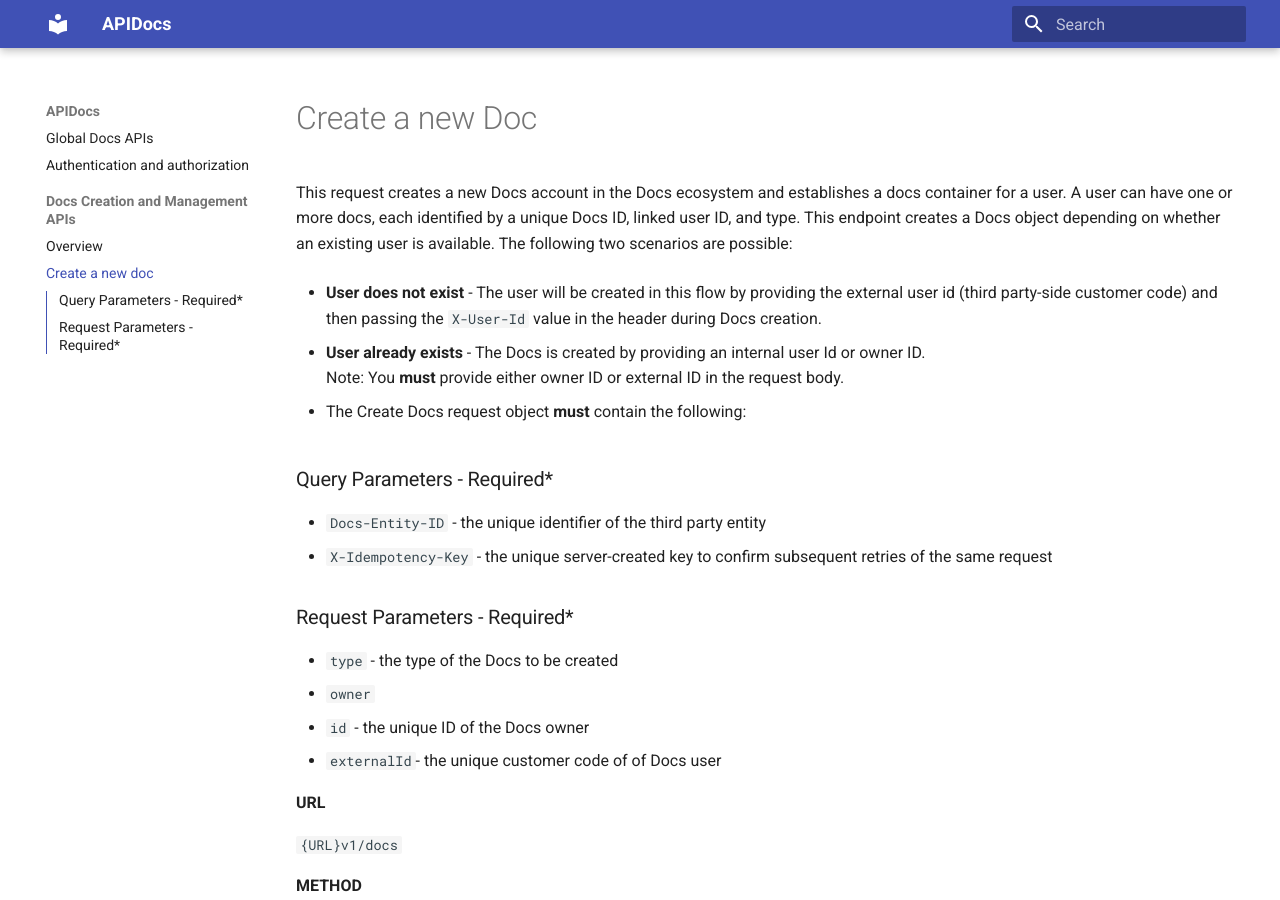
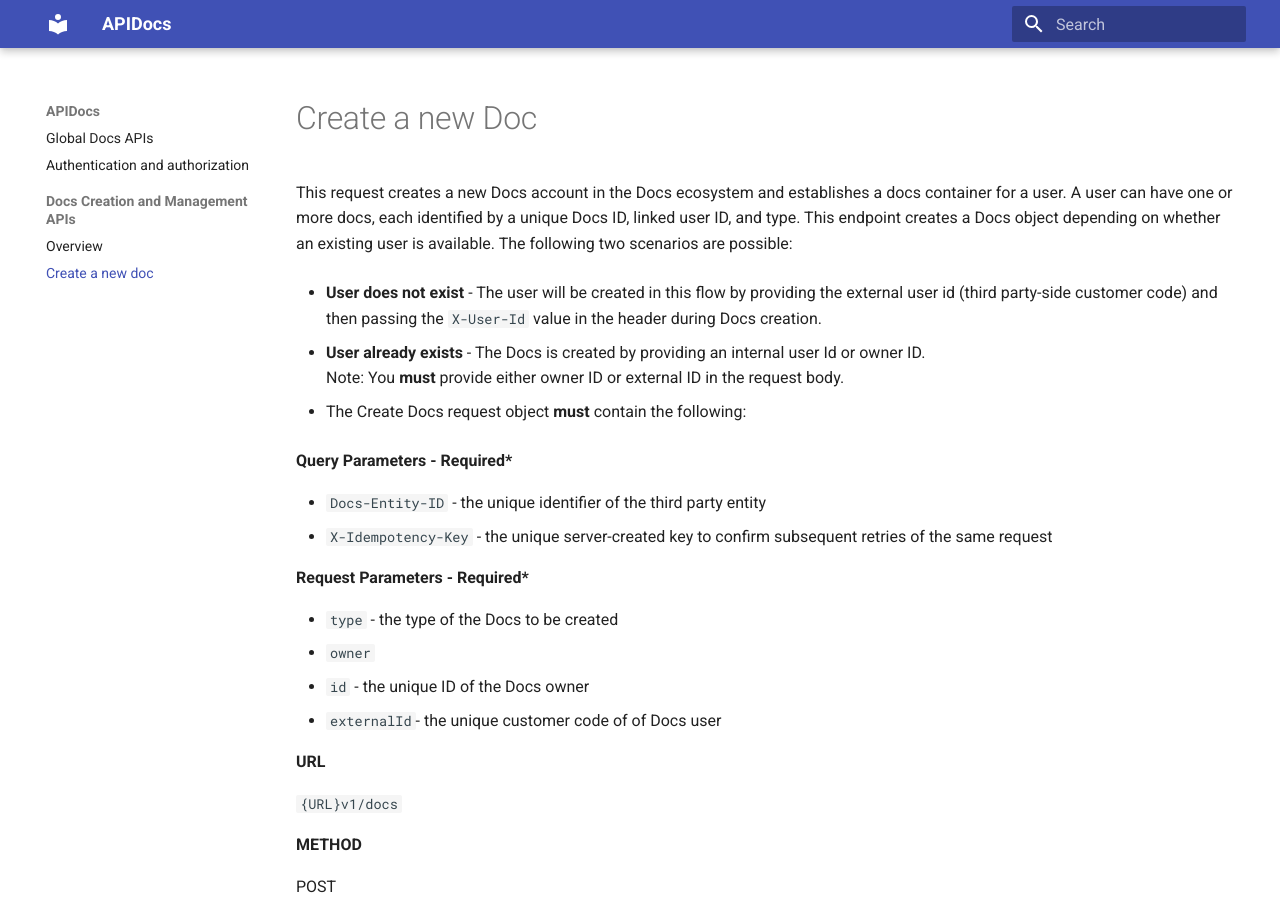
Before and after one commit to AllAboutDocs/APIDocs, an MkDocs documentation site: the page built from docs/docs-creation-and-management-apis/create-a-new-doc.md, in a window 1280 px wide and 900 px high. Built offline with MkDocs 1.6.1 and Material for MkDocs 9.7.7, drawn with Linux system fonts in a browser that asks for light colours.

Commit message:
remove heading 3

```diff
--- a/docs/docs-creation-and-management-apis/create-a-new-doc.md
+++ b/docs/docs-creation-and-management-apis/create-a-new-doc.md
@@ -10,12 +10,12 @@ This endpoint creates a Docs object depending on whether an existing user is ava
 
 - The Create Docs request object **must** contain the following:
 
-### Query Parameters - Required\*
+**Query Parameters - Required\***
 
 - `Docs-Entity-ID` - the unique identifier of the third party entity
 - `X-Idempotency-Key` - the unique server-created key to confirm subsequent retries of the same request
 
-### Request Parameters - Required\*
+**Request Parameters - Required\***
 
 - `type` - the type of the Docs to be created
 - `owner`
```
